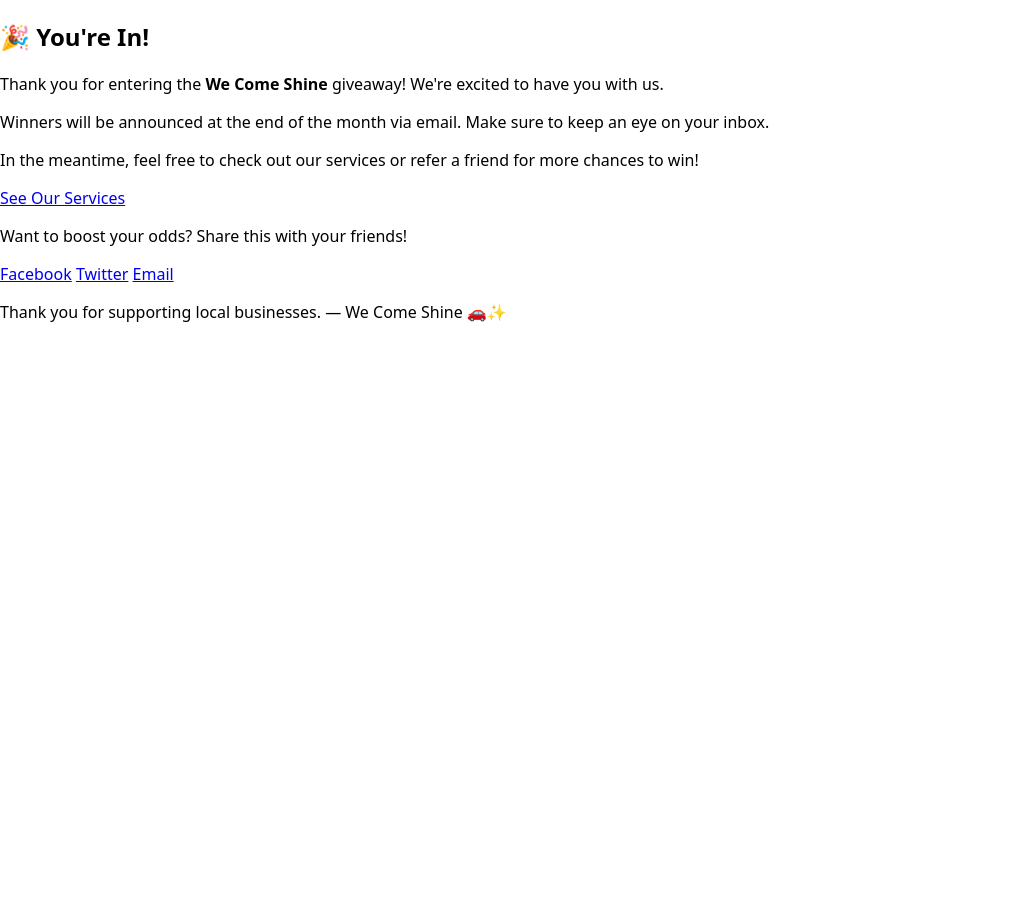
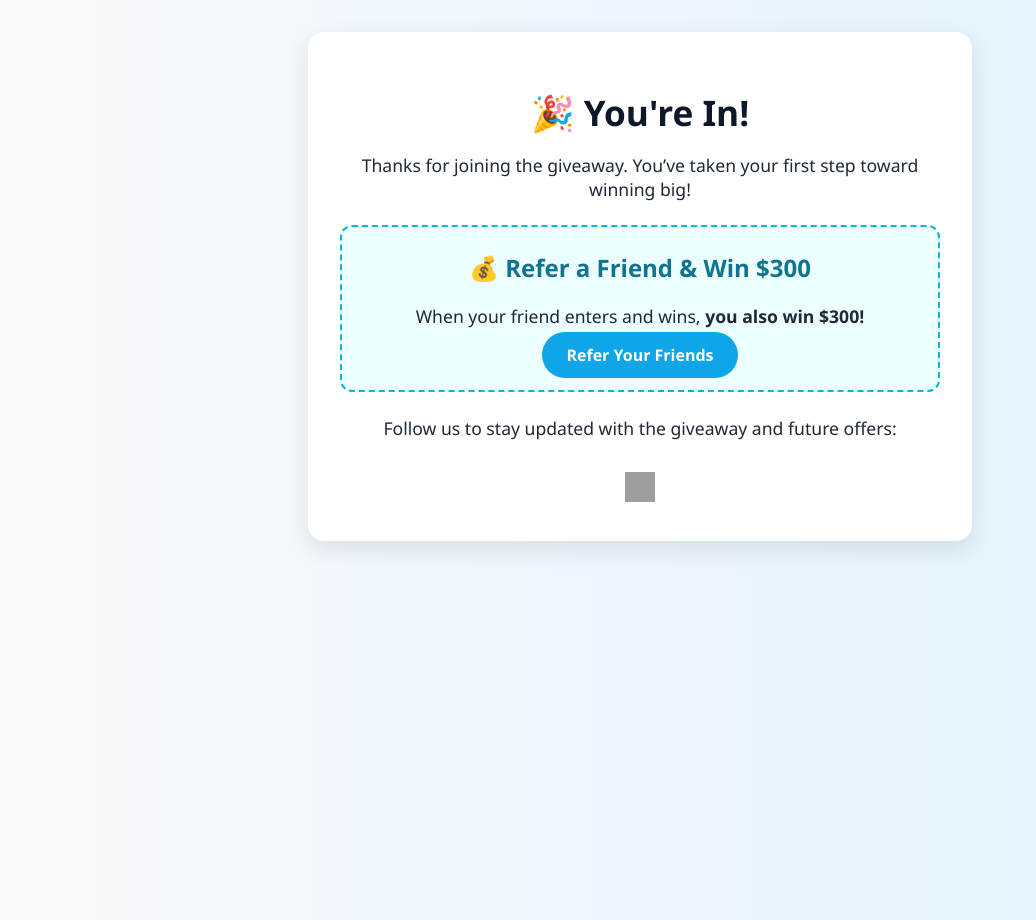
Before and after one commit to kbanr101/wecomeshine, a Jekyll site: the page thank-you.html, which Jekyll copies as it is, in a window 1280 px wide. Shown: the whole page, without its empty margins (0-1036 px from the left). Built offline with Jekyll 4.4.1, drawn with Linux system fonts in a browser that asks for light colours; grey boxes are pictures that could not be loaded.

Commit message:
Update thank-you.html

```diff
--- a/thank-you.html
+++ b/thank-you.html
@@ -1,27 +1,97 @@
----
-layout: default
-title: Thank You
-permalink: /thank-you/
----
+<!DOCTYPE html>
+<html lang="en">
+<head>
+  <meta charset="UTF-8" />
+  <meta name="viewport" content="width=device-width, initial-scale=1.0"/>
+  <title>Thank You for Joining!</title>
+  <style>
+    body {
+      margin: 0;
+      font-family: 'Segoe UI', Tahoma, Geneva, Verdana, sans-serif;
+      background: linear-gradient(to right, #f8fafc, #e0f2fe);
+      color: #1f2937;
+      display: flex;
+      flex-direction: column;
+      align-items: center;
+      padding: 2rem;
+    }
+    .thank-you {
+      max-width: 600px;
+      background: white;
+      border-radius: 16px;
+      box-shadow: 0 8px 24px rgba(0,0,0,0.1);
+      padding: 2rem;
+      text-align: center;
+    }
+    h1 {
+      font-size: 2.2rem;
+      color: #0f172a;
+      margin-bottom: 0.5rem;
+    }
+    p {
+      font-size: 1.1rem;
+      margin-bottom: 1.5rem;
+    }
+    .referral {
+      background: #ecfeff;
+      border: 2px dashed #06b6d4;
+      padding: 1.5rem;
+      border-radius: 12px;
+      margin: 1.5rem 0;
+    }
+    .referral h2 {
+      margin-top: 0;
+      color: #0e7490;
+    }
+    .referral p {
+      margin: 0.5rem 0 1rem;
+    }
+    .share-btn {
+      background: #0ea5e9;
+      color: white;
+      padding: 0.75rem 1.5rem;
+      border-radius: 999px;
+      text-decoration: none;
+      font-weight: bold;
+      transition: background 0.3s;
+    }
+    .share-btn:hover {
+      background: #0284c7;
+    }
+    .social-icons {
+      display: flex;
+      justify-content: center;
+      gap: 1rem;
+      margin-top: 2rem;
+    }
+    .social-icons a {
+      text-decoration: none;
+      font-size: 1.5rem;
+      color: #0f172a;
+      transition: transform 0.3s;
+    }
+    .social-icons a:hover {
+      transform: scale(1.2);
+    }
+    .social-icons img {
+      width: 30px;
+      height: 30px;
+    }
+  </style>
+</head>
+<body>
 
-<section class="thank-you text-center py-12 px-4 max-w-3xl mx-auto">
-  <h1 class="text-4xl font-bold text-green-600 mb-4">🎉 You're In!</h1>
-  <p class="text-xl mb-6">Thank you for entering the <strong>We Come Shine</strong> giveaway! We're excited to have you with us.</p>
+  <div class="thank-you">
+    <h1>🎉 You're In!</h1>
+    <p>Thanks for joining the giveaway. You’ve taken your first step toward winning big!</p>
 
-  <p class="text-base text-gray-700 mb-4">Winners will be announced at the end of the month via email. Make sure to keep an eye on your inbox.</p>
+    <div class="referral">
+      <h2>💰 Refer a Friend & Win $300</h2>
+      <p>When your friend enters and wins, <strong>you also win $300!</strong></p>
+      <a href="#" class="share-btn">Refer Your Friends</a>
+    </div>
 
-  <p class="text-base text-gray-700 mb-8">In the meantime, feel free to check out our services or refer a friend for more chances to win!</p>
-
-  <a href="/services" class="inline-block bg-green-500 hover:bg-green-600 text-white font-semibold py-2 px-6 rounded-xl mb-6 transition duration-200">See Our Services</a>
-
-  <div class="share-links mb-6">
-    <p class="text-sm text-gray-500 mb-2">Want to boost your odds? Share this with your friends!</p>
-    <div class="flex justify-center gap-3">
-      <a href="https://www.facebook.com/sharer/sharer.php?u={{ site.url }}/giveaway" target="_blank" class="bg-blue-600 text-white px-4 py-2 rounded">Facebook</a>
-      <a href="https://twitter.com/intent/tweet?url={{ site.url }}/giveaway&text=Join%20this%20awesome%20giveaway!" target="_blank" class="bg-blue-400 text-white px-4 py-2 rounded">Twitter</a>
-      <a href="mailto:?subject=Check%20this%20out&body=Enter%20to%20win%20a%20free%20auto%20detailing!%20{{ site.url }}/giveaway" class="bg-gray-600 text-white px-4 py-2 rounded">Email</a>
-    </div>
-  </div>
-
-  <p class="text-xs text-gray-400 mt-8">Thank you for supporting local businesses. — We Come Shine 🚗✨</p>
-</section>
+    <p>Follow us to stay updated with the giveaway and future offers:</p>
+    <div class="social-icons">
+      <a href="https://facebook.com/yourpage" target="_blank"><img src="https://cdn-icons-png.flaticon.com/512/733/733547.png" alt="Facebook" /></a>
+      <a href="https://instagram.
```
